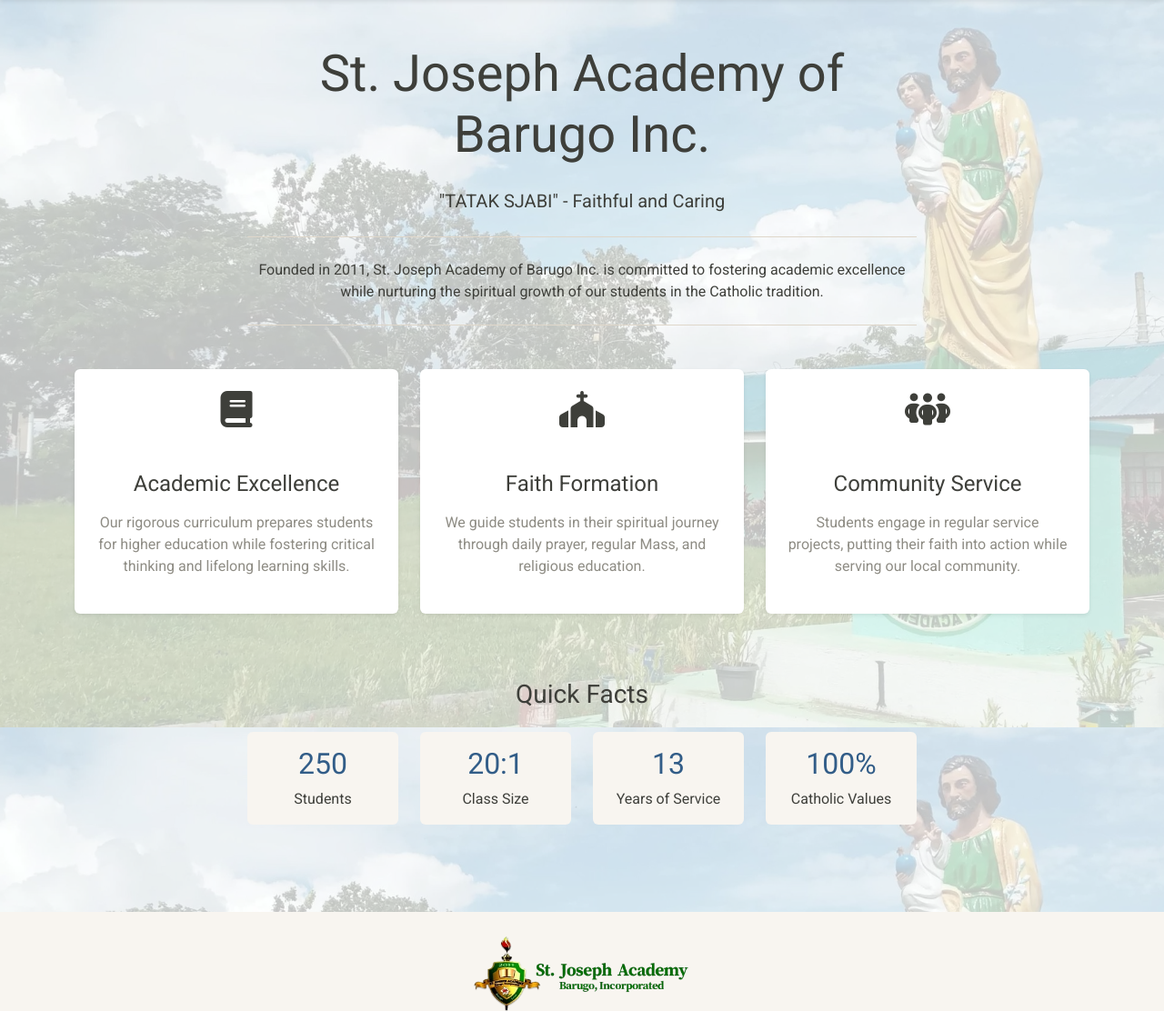
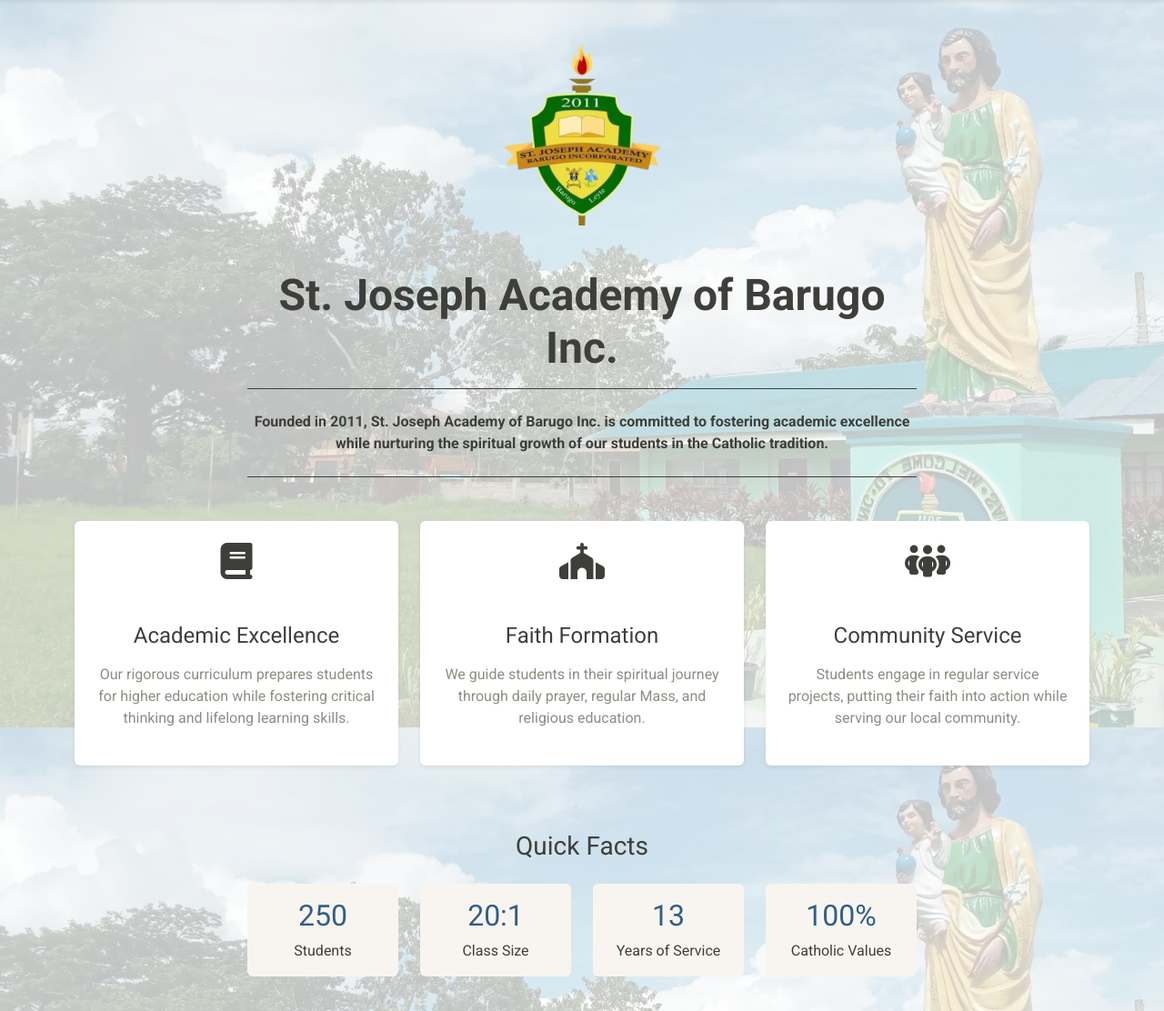
Before and after one commit to michaelgelooooo/Academic-Portal, a Django app: page /about/ in a window 1280 px wide. Shown: the part 82-1194 px from the top of the page at 91% size. Run offline with Django 5.2, Linux system fonts and the light colour scheme; some libraries are stand-ins or nearby versions.

Commit message:
Design Improvements pt. 2

```diff
--- a/templates/academy/about.html
+++ b/templates/academy/about.html
@@ -1,15 +1,21 @@
 {% extends 'base/academy_base.html' %}
+
+{% load static %}
+
 {% block title %}About{% endblock %}
+
 {% block content %}
 <div class="background-container">
     <div class="content container py-5">
         <!-- Mission Statement Section -->
         <div class="row mb-5">
             <div class="col-lg-8 mx-auto text-center">
-                <h1 class="display-4 mb-4">St. Joseph Academy of Barugo Inc.</h1>
-                <p class="lead mb-4">"TATAK SJABI" - Faithful and Caring</p>
-                <div class="border-top border-bottom py-4">
-                    <p class="mb-0">Founded in 2011, St. Joseph Academy of Barugo Inc. is committed to fostering
+                <div class="col-12 text-center mb-5">
+                    <img src="{% static 'images/logo.png' %}" alt="SJABI Logo" style="width: 200px;">
+                </div>
+                <h1 class="display-5 fw-bold text-dark mb-3">St. Joseph Academy of Barugo Inc.</h1>
+                <div class="border-top border-bottom border-dark py-4">
+                    <p class="fw-semibold mb-0">Founded in 2011, St. Joseph Academy of Barugo Inc. is committed to fostering
                         academic excellence while nurturing the spiritual growth of our students in the Catholic
                         tradition.</p>
                 </div>
--- a/templates/academy/index.html
+++ b/templates/academy/index.html
@@ -8,9 +8,9 @@
         <!-- Hero Section -->
         <div class="row align-items-center mb-5">
             <div class="col-lg-8 mx-auto text-center">
-                <h1 class="fs-3 fw-bold text-primary mb-3">Welcome to</h1>
+                <h1 class="fs-3 fw-bold text-dark mb-3">Welcome to</h1>
                 <h1 class="display-5 fw-bold text-primary mb-3">St. Joseph Academy of Barugo Inc.</h1>
-                <p class="lead text-muted mb-5">Access your personalized portal to begin your educational journey</p>
+                <p class="lead text-muted fw-semibold mb-5">Access your personalized portal to begin your educational journey</p>
             </div>
         </div>
 
```
